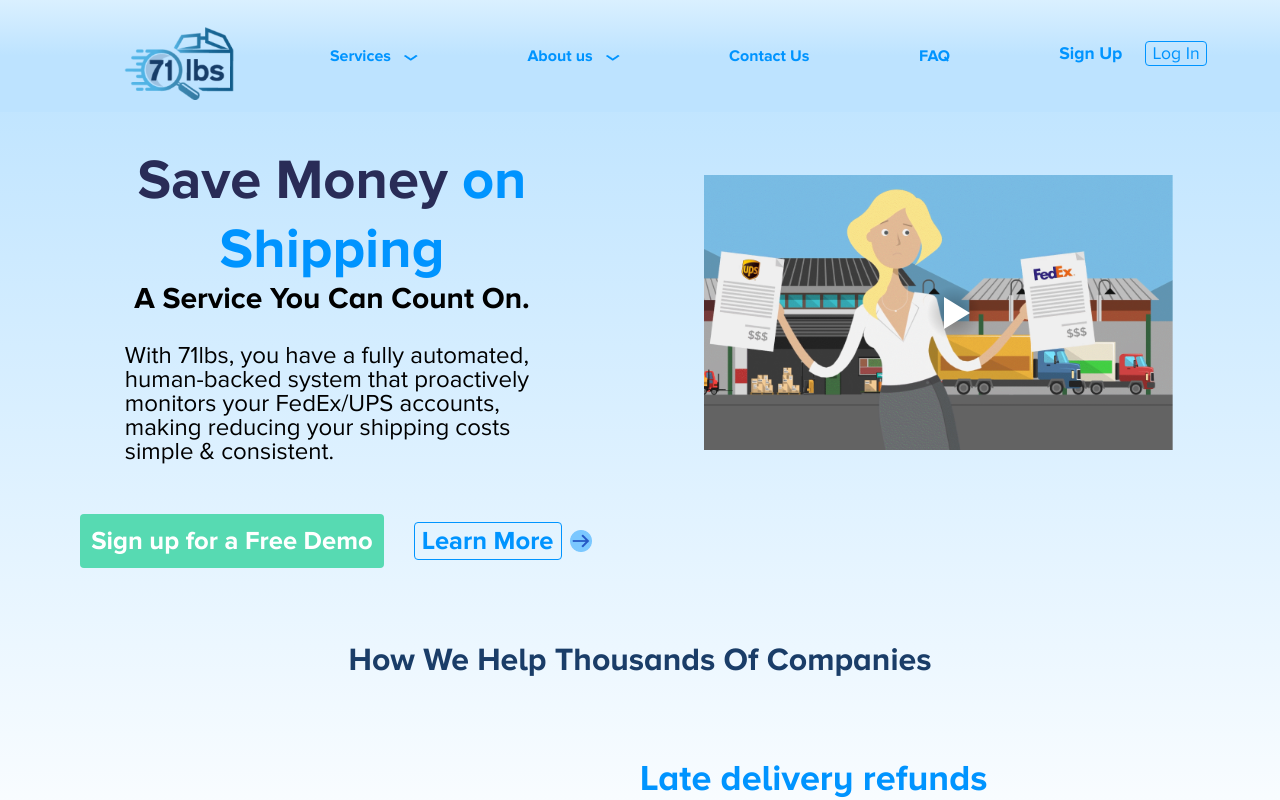
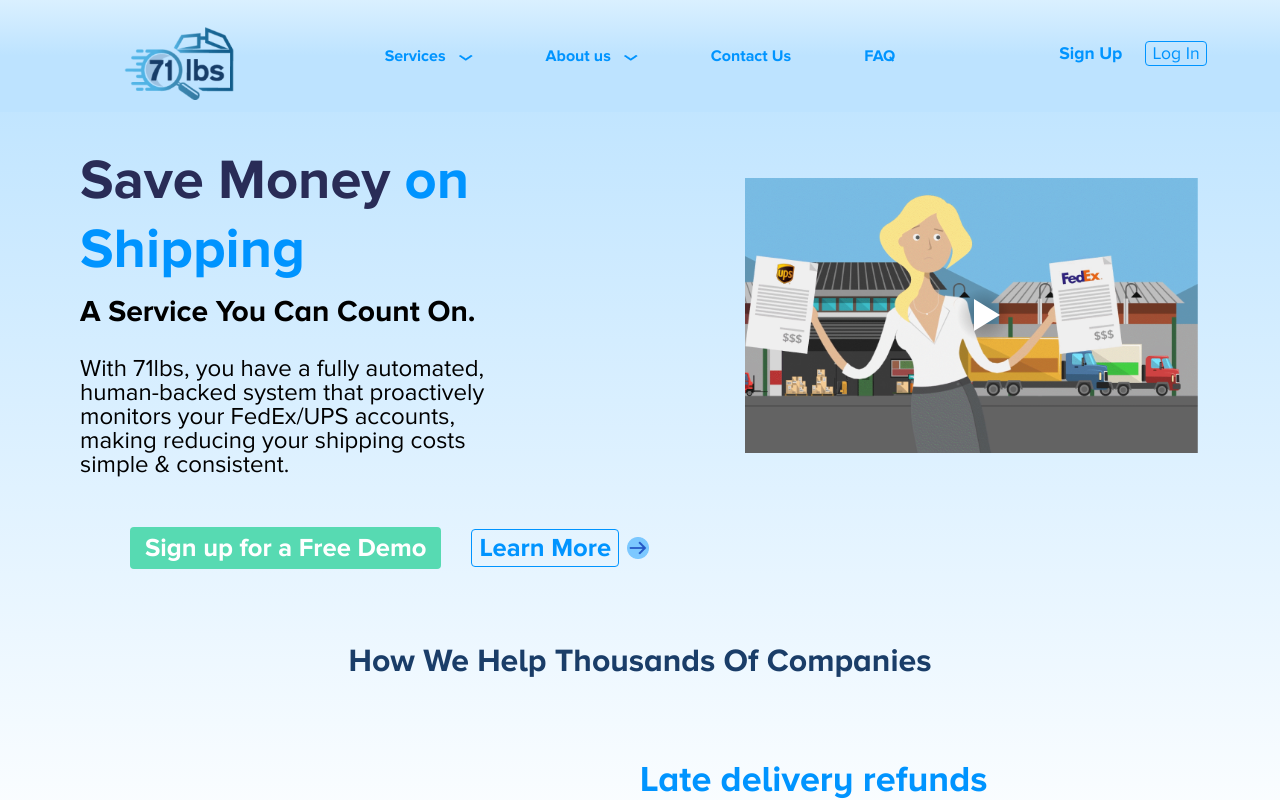
Before and after one commit to Dilogritando/71homepage2022april, a Next.js app: page / in a window 1280 px wide. Shown: the top 800 px of the page. Built offline with nearby package versions, Linux system fonts and the light colour scheme.

Commit message:
[Fix] Home-spaces in responsive

```diff
--- a/components/Header/Header.module.scss
+++ b/components/Header/Header.module.scss
@@ -28,10 +28,13 @@
       display: flex;
       flex-direction: row-reverse;
       align-items: center;
-      width: 63%;
+      width: 57%;
       margin: 0;
       padding: 0;
       justify-content: space-between;
+      @media (min-width: $tabletMin){
+
+      }
       @media (min-width: $laptopMin) {
         width: 80%;
         flex-direction: row;
@@ -43,13 +46,14 @@
       position: relative;
       background-color: transparent;
       @media (min-width: $tabletMin) {
-        margin: 0 auto;
+        /* margin: 0 auto; */
       }
       @media (min-width: $laptopMin) {
         width: 110px;
         position: relative;
         top: 10px;
         left: 25px;
+        margin: 0 auto;
       }
       &__proper{
         height: 60px;
--- a/components/KeepInTouch/KeepInTouch.module.scss
+++ b/components/KeepInTouch/KeepInTouch.module.scss
@@ -15,6 +15,10 @@
             justify-content: space-around;
             margin: 2rem 0 61px 0;
             align-items: center;
+        }
+        @media (min-width: $laptopMin){
+            width: 972px;
+            margin: 2rem auto;
         }
         h6{
             text-align: center;
--- a/components/MainButton/MainButton.module.scss
+++ b/components/MainButton/MainButton.module.scss
@@ -17,6 +17,6 @@
     @media (min-width: $tabletMin){
         margin: 0 30px 0 0;
         font-size: 1.6rem;
-        padding: 0.7rem;
+        padding: 5px 15px;
     }
 }
--- a/components/MainHome/MainHomeMarch2022.module.scss
+++ b/components/MainHome/MainHomeMarch2022.module.scss
@@ -5,7 +5,7 @@
     width: 100%;
     display: flex;
     flex-direction: column;
-    padding: 0 2rem 35px 2rem;
+    padding: 0 2rem 73px 2rem;
     margin: 0 0 0px 0;
     //Animation CSS
     animation: containers-load 900ms ease-in;
@@ -16,7 +16,6 @@
     }
     @media (min-width: $laptopMin){
       padding: 0 5rem 73px 5rem;
-      /* align-content: center; */
     }
   }
   &__main{
@@ -26,10 +25,8 @@
     margin: 0 0 16px 0;
     padding: 0;
     @media (min-width: $tabletMin) {
-      /* height: 57vh; */
       flex-wrap: wrap;
       margin: 0 0 50px 0;
-      /* align-content: center; */
     }
   }
   &__secondary{
@@ -44,6 +41,8 @@
       align-content: center;
       flex-wrap: nowrap;
       justify-content: flex-start;
+      width: 100%;
+      padding: 0 0 0 50px;
     }
   }
   &__copy {
@@ -53,9 +52,18 @@
     margin: 34px 0 30px 0;
     @media (min-width: $tabletMin) {
       padding: 0;
-      width: 45%;
+      margin: 34px 0 30px 0px;
+      width: 60%;
+      text-align: left;
+    }
+    @media (min-width: $laptopMin){
+      margin: 34px 0 30px 0px;
+      width: 50%;
     }
     &__title {
+      @media (min-width: $tabletMin){
+        width: 75%;
+      }
       span{
         color: $footer-blue;
       }
@@ -67,6 +75,7 @@
       margin: 0;
       @media (min-width: $tabletMin){
         font-size: 30px;
+        margin: 13px 0 0 0;
       }
     }
     &__text {
@@ -75,14 +84,17 @@
       padding: 0;
       margin: 38px 0 0 0;
       @media (min-width: $tabletMin){
-        width: 306px;
-        margin: 0 0 0 32px;
+        width: 100%;
+        margin: 0 0 0 0px;
         padding: 0 0 0 0;
         font-size: 24px;
         line-height: 24px;
       }
       @media (min-width: $laptopMin){
         width: 40%;
+        margin: 0;
+      }
+      @media (min-width: $laptopMax){
         margin: 0 4%;
       }
     }
@@ -116,7 +128,7 @@
       padding: 0;
       width: 44%;
       top: 18%;
-      right: 0;
+      right: -30px;
     }
     &__proper {
       position: relative;
@@ -133,11 +145,20 @@
       @media (min-width: $tabletMin){
         width: unset;
         height: unset;
-        min-width: 345px;
+        min-width: 270px;
+        min-height: 148px;
+      }
+      @media (min-width: 725px){
+        min-width: 270px;
+        min-height: 148px;
+        /* min-width: 345px;
+        min-height: 220px; */
+      }
+      @media (min-width: $laptopMin){
+        width: unset;
+        height: unset;
+        min-width: 478px;
         min-height: 220px;
-      }
-      @media (min-width: $tabletMax){
-        min-width: 500px;
       }
       &__player {
         min-width: 228px;
--- a/components/Navbar/Navbar.module.scss
+++ b/components/Navbar/Navbar.module.scss
@@ -36,12 +36,14 @@
   }
   &__proper {
     background-color: white;
+    @media (max-width: $tabletMax) {
+      display: none;
+    }
     @media (min-width: $laptopMin) {
       background-color: transparent;
-      width: 100%;
-    }
-    @media (max-width: $tabletMax) {
-      display: none;
+      width: 80%;
+      padding: 0;
+      margin: 0 auto;
     }
     &__list {
       display: flex;
--- a/components/StartSaving/StartSaving.module.scss
+++ b/components/StartSaving/StartSaving.module.scss
@@ -2,8 +2,10 @@
 
 .StartSaving{
     &__outer{
+        width: 100%;
         display: flex;
         flex-direction: column;
+        align-items: center;
     }
     &__container{
         display: flex;
@@ -23,9 +25,11 @@
         }
         @media (min-width: $laptopMin) {
             padding: 47px 83px;
+            margin: 0 0 4rem 0;
+            width: 90%;
         }
         &__inner{
-            margin: 36px 28px;
+            /* margin: 36px 28px; */
             padding: 44px 17px 0 17px;
             display: flex;
             flex-direction: column;
@@ -36,7 +40,8 @@
             justify-items: center;
             background-color: rgba(255, 255, 255, 0.55);
             @media (min-width: $tabletMin) {
-                width: 80%;
+                /* width: 80%; */
+                padding: 80px 244px 0 244px;
             }
         }
     }
```
